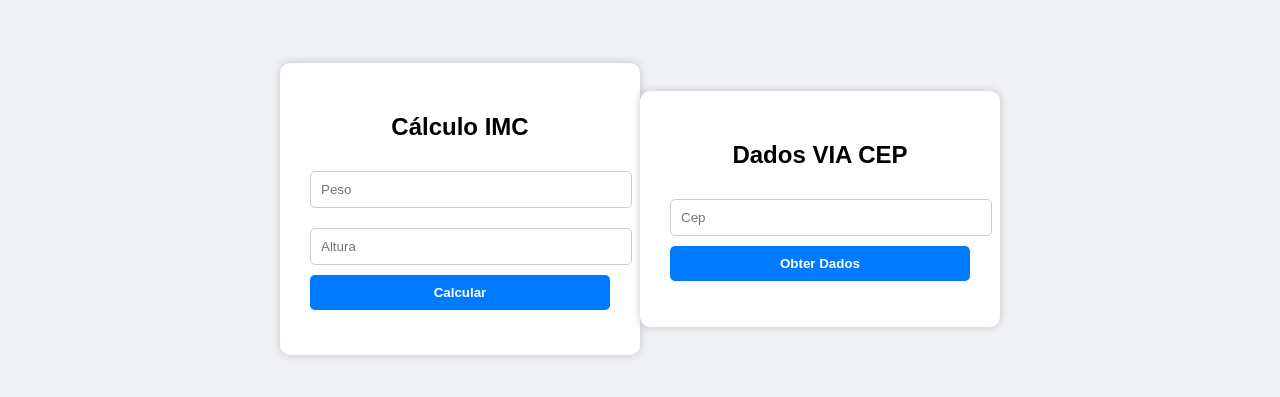
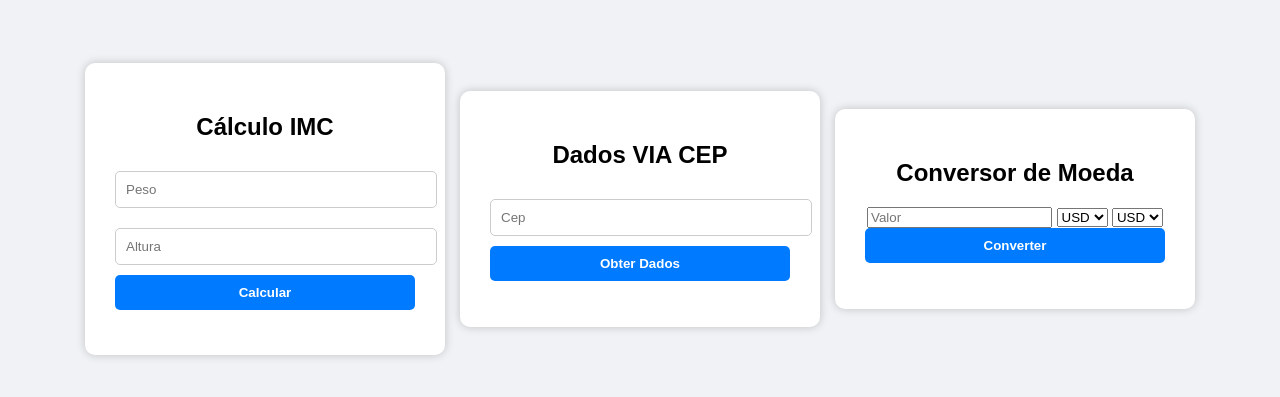
Before and after one commit to katiaschmitt/Login, a plain HTML site: page imc.html in a window 1280 px wide. Shown: the part 199-596 px from the top of the page. Drawn offline with Linux system fonts and the light colour scheme.

Commit message:
Atualização conversor

```diff
--- a/css/global.css
+++ b/css/global.css
@@ -14,6 +14,11 @@ body {
     box-shadow: 0 0 10px rgba(0,0,0,0.2);
     width: 300px;
     text-align: center;
+  }
+
+  .divs{
+    display: flex;
+    gap: 15px;
   }
 
   .login-box h2 {
--- a/imc.html
+++ b/imc.html
@@ -6,7 +6,7 @@
 
   <link rel="stylesheet" href="./css/global.css">
 </head>
-<body>
+<body class="divs">
 
   <div class="login-box">
     <h2>Cálculo IMC</h2>
@@ -28,6 +28,24 @@
 
   </div>
 
+  <div class="login-box">
+    <h2>Conversor de Moeda</h2>
+    <input type="number" id="amount" placeholder="Valor"/>
+    <select id="from-currency">
+      <option value="USD">USD</option>
+      <option value="BRL">BRL</option>
+      <option value="EUR">EUR</option>
+    </select>
+    <select id="to-currency">
+      <option value="USD">USD</option>
+      <option value="BRL">BRL</option>
+      <option value="EUR">EUR</option>
+    </select>
+    <button onclick="converterMoeda()">Converter</button>
+    <p id="resultado"></p>
+  </div>
+
+
   <script src="./js/imc.js"></script>
 
   <script src="./js/endereco.js"></script>
```
